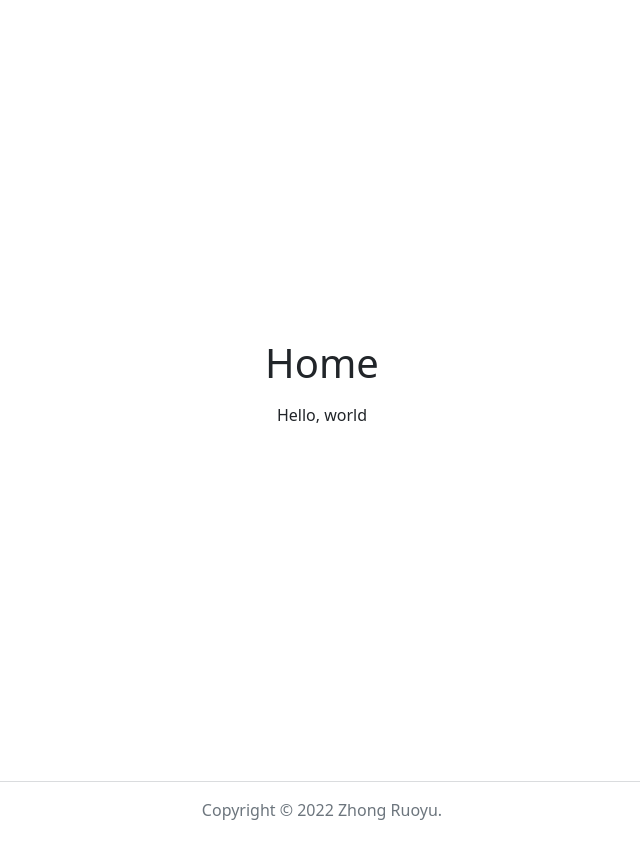
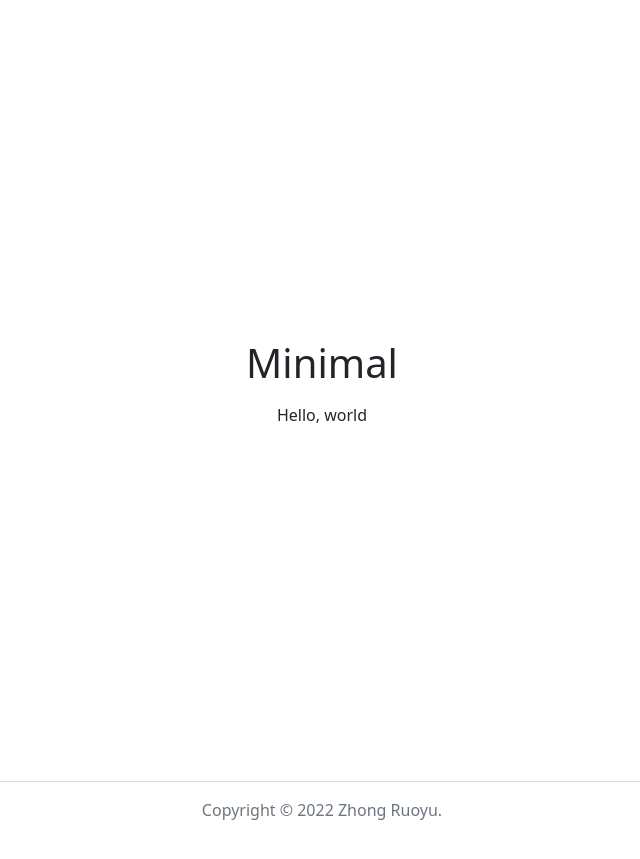
Before and after one commit to ZhongRuoyu/minimal, a Jekyll site: the page built from pages/index.md, in a window 1280 px wide. Shown: the top 859 px of the page, without its empty margins (318-958 px from the left). Built offline with Jekyll 4.4.1, drawn with Linux system fonts in a browser that asks for light colours; comment, search, counter and statistics services are not loaded.

Commit message:
Update site title

```diff
--- a/_config.yml
+++ b/_config.yml
@@ -1,13 +1,13 @@
-title: Title
-baseurl: ""
-url: https://www.example.com
+title: Minimal
+baseurl: /minimal
+url: https://zhongruoyu.github.io
 
 lang: en
 locale: en_US
 
-tagline: Title | Hello, world
+tagline: Minimal | A minimalist Jekyll blog template.
 description: >-
-  Hello, world
+  A minimalist Jekyll blog template.
 # logo: /assets/images/logo.png
 author: Zhong Ruoyu
 copyright:
--- a/_includes/head.html
+++ b/_includes/head.html
@@ -2,7 +2,12 @@
     <meta charset="UTF-8">
     <meta http-equiv="X-UA-Compatible" content="IE=edge">
     <meta name="viewport" content="width=device-width, initial-scale=1.0">
-    <title>{{ page.title | default: site.title }}</title>
+    <title>
+        {{ page.title | default: site.title }}
+        {% unless page.hide_site_title %}
+        - {{ site.title }}
+        {% endunless %}
+    </title>
 
     <link rel="stylesheet" href="{{ site.url | append: site.baseurl }}/assets/css/style.css">
 
--- a/_layouts/page.html
+++ b/_layouts/page.html
@@ -6,7 +6,7 @@ layout: default
     <div class="
         container d-flex flex-body
         {% if page.center %}
-            flex-column justify-content-center align-items-center mx-auto py-5
+            flex-column justify-content-center align-items-center mx-auto py-5 text-center
         {% else %}
             mx-auto my-5
         {% endif %}
--- a/pages/index.md
+++ b/pages/index.md
@@ -1,5 +1,6 @@
 ---
-title: Home
+title: Minimal
+hide_site_title: true
 center: true
 permalink: /
 ---
```
